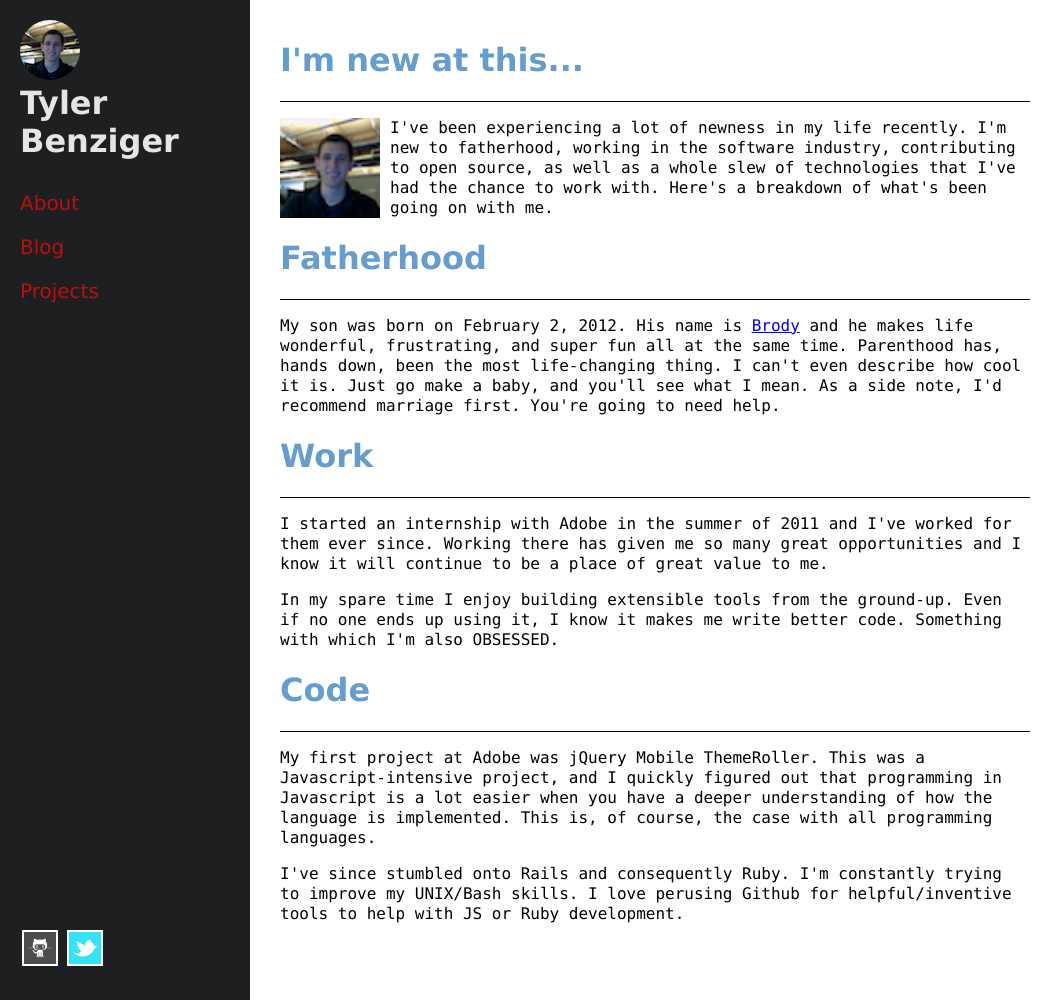
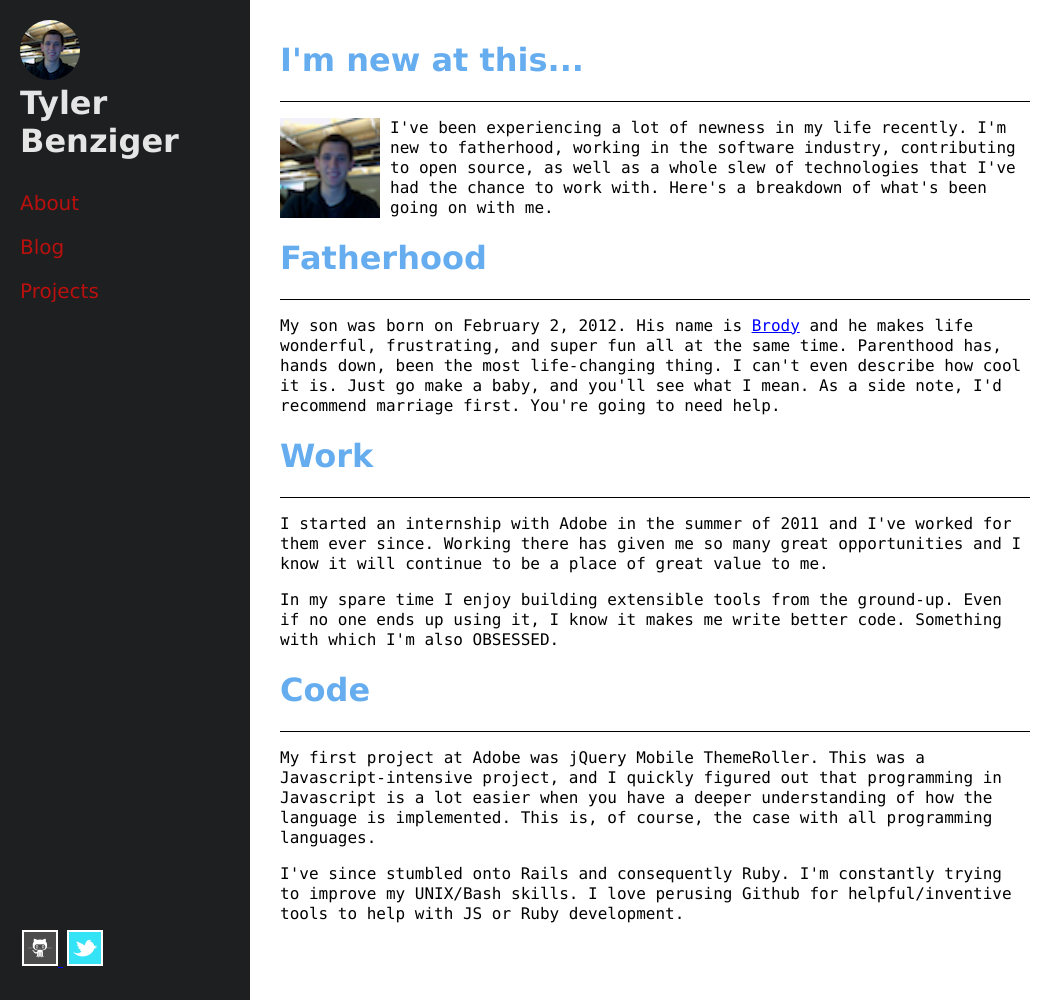
Before and after one commit to tybenz/blog, a Jekyll site: the page built from index.html, in a window 1280 px wide and 1000 px high. Shown: the whole window, without its empty margins (0-1063 px from the left). Built offline with Jekyll 4.4.1, drawn with Linux system fonts in a browser that asks for light colours; comment, search, counter and statistics services are not loaded.

Commit message:
improved header color

```diff
--- a/css/styles.css
+++ b/css/styles.css
@@ -90,7 +90,7 @@ h1, h2, h3, h4, h5, h6 {
   position: relative;
   border-bottom: 1px solid black;
   margin-bottom: 10px;
-  color: #659dcf;
+  color: #65ADEF;
 }
 
 .post .post-header h2 {
```
